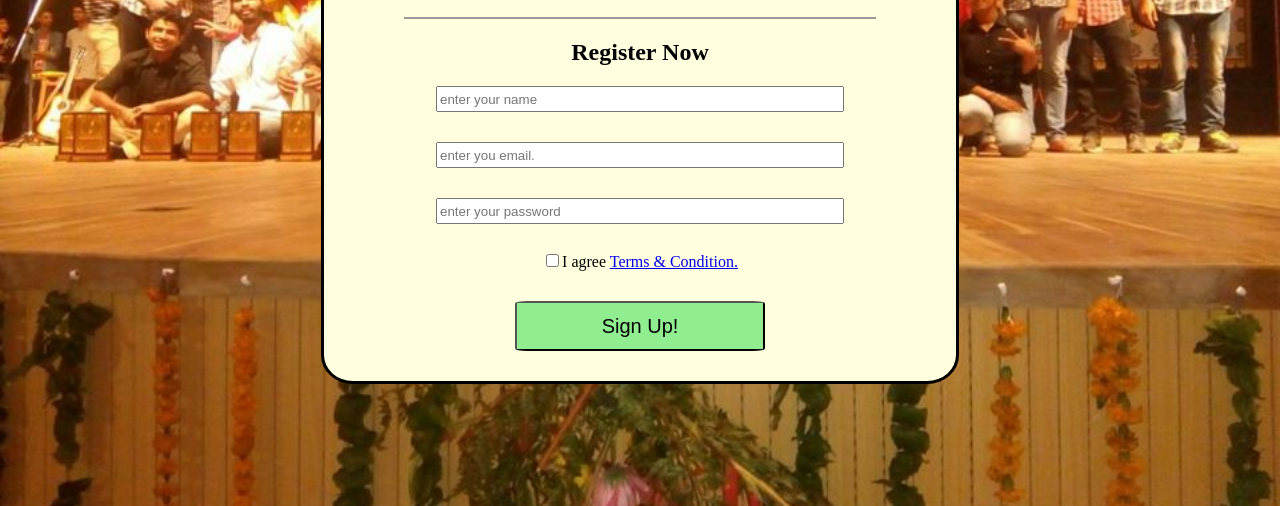
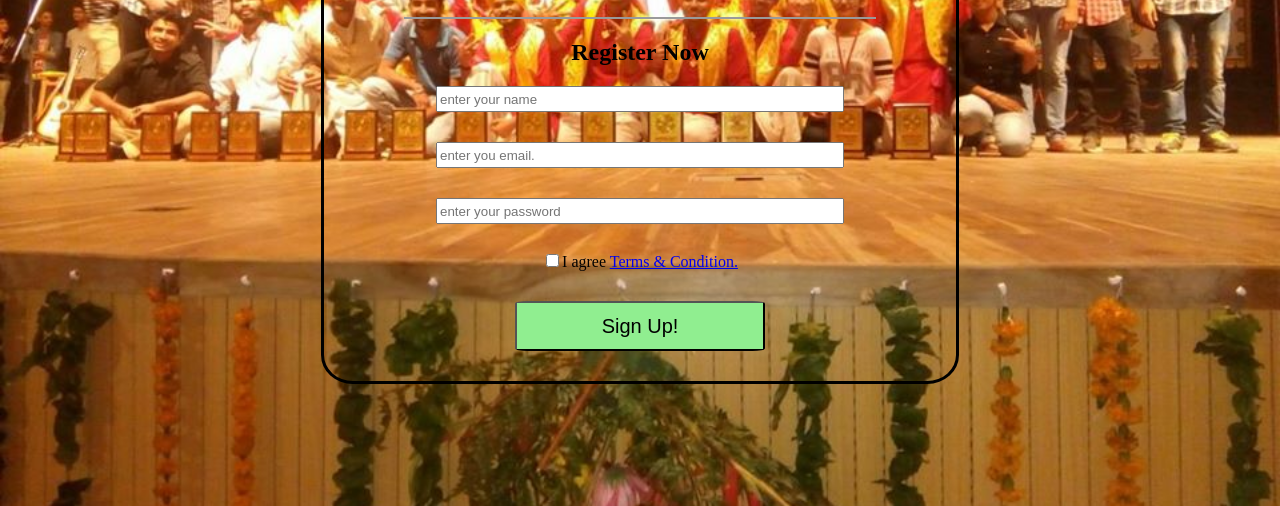
Before and after one commit to anujantil26/project2, a plain HTML site: page index.html in a window 1280 px wide. Shown: the part 294-800 px from the top of the page. Drawn offline with Linux system fonts and the light colour scheme; a web font is replaced by a local one.

Commit message:
update styles.css

```diff
--- a/style.css
+++ b/style.css
@@ -11,7 +11,7 @@ body
 .form
 {
 
-    background-color :  lightyellow;
+    background-color :  transparent;
     width:50%;
 
     margin: 100px auto auto auto;
```
